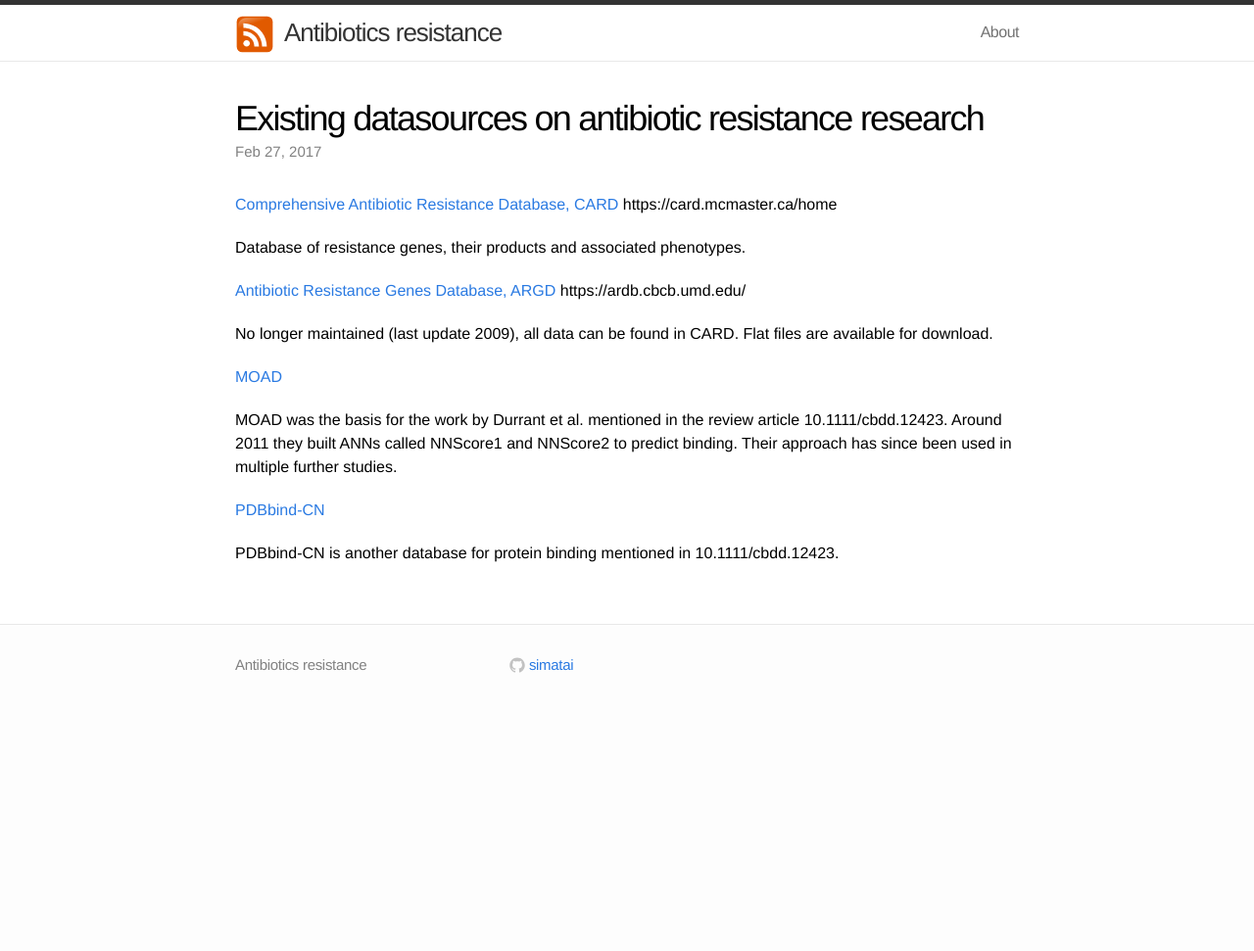
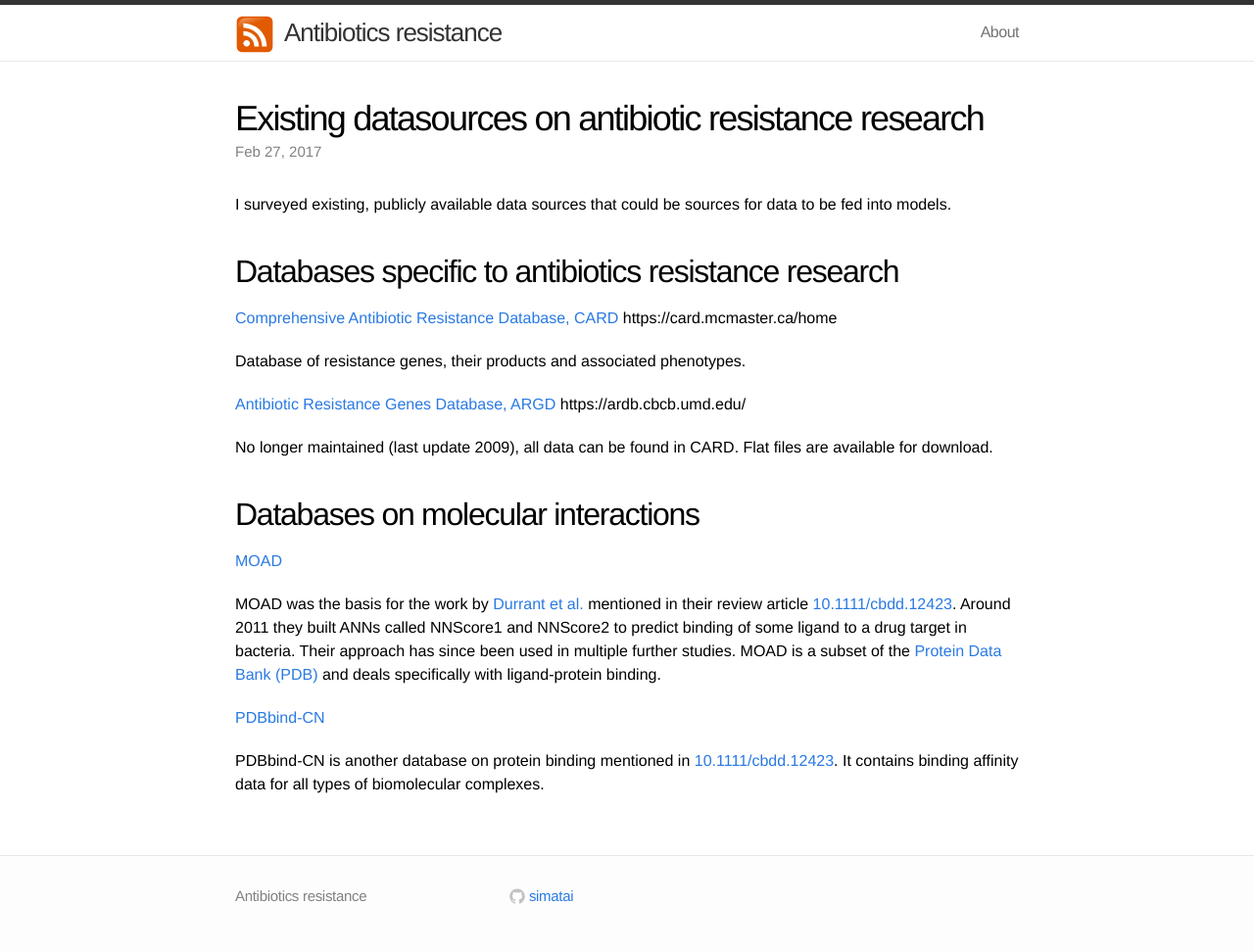
Before and after one commit to simatai/simatai.github.io, a Jekyll site: the page built from _posts/2017-02-27-existing-datasources.md, in a window 1280 px wide. Shown: the whole page at 98% size. Built offline with Jekyll 4.4.1, drawn with Linux system fonts in a browser that asks for light colours; before the commit the page ends 900 px from its top, so only the background shows below that.

Commit message:
Update 2017-02-27-existing-datasources.md

```diff
--- a/_posts/2017-02-27-existing-datasources.md
+++ b/_posts/2017-02-27-existing-datasources.md
@@ -4,6 +4,9 @@ date: 2017-02-27
 layout: post
 ---
 
+I surveyed existing, publicly available data sources that could be sources for data to be fed into models.
+
+## Databases specific to antibiotics resistance research
 
 [Comprehensive Antibiotic Resistance Database, CARD](https://card.mcmaster.ca/home)  https://card.mcmaster.ca/home
 
@@ -13,10 +16,12 @@ Database of resistance genes, their products and associated phenotypes.
 
 No longer maintained (last update 2009), all data can be found in CARD. Flat files are available for download.
 
+## Databases on molecular interactions
+
 [MOAD](http://bindingmoad.org/)
 
-MOAD was the basis for the work by Durrant et al. mentioned in the review article 10.1111/cbdd.12423. Around 2011 they built ANNs called NNScore1 and NNScore2 to predict binding. Their approach has since been used in multiple further studies.
+MOAD was the basis for the work by [Durrant et al.](https://amarolab.ucsd.edu/~jdurrant/) mentioned in their review article [10.1111/cbdd.12423](https://doi.org/10.1111/cbdd.12423). Around 2011 they built ANNs called NNScore1 and NNScore2 to predict binding of some ligand to a drug target in bacteria. Their approach has since been used in multiple further studies. MOAD is a subset of the [Protein Data Bank (PDB)](http://www.rcsb.org/pdb/home/home.do) and deals specifically with ligand-protein binding.
 
 [PDBbind-CN](http://www.pdbbind.org.cn/)
 
-PDBbind-CN is another database for protein binding mentioned in 10.1111/cbdd.12423.
+PDBbind-CN is another database on protein binding mentioned in [10.1111/cbdd.12423](https://doi.org/10.1111/cbdd.12423). It contains binding affinity data for all types of biomolecular complexes.
```
